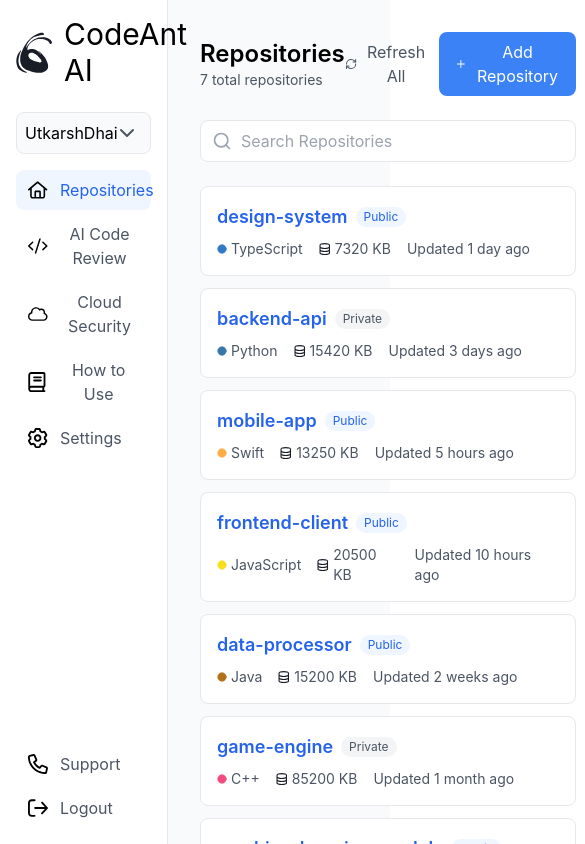
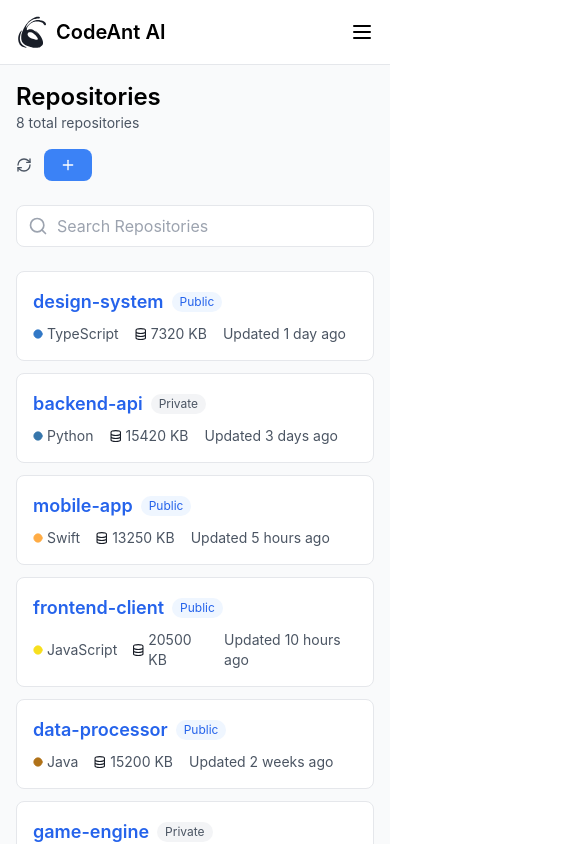
Before and after one commit to Kraken57/cafe, a React (Vite) app: page /repositories in a window 390 px wide. Shown: the top 844 px of the page, 585 px wide, since content can reach past the window. Built offline with nearby package versions, Linux system fonts and the light colour scheme.

Commit message:
added mobile view and local storage

```diff
--- /dev/null
+++ b/src/components/MobileMenu.tsx
@@ -0,0 +1,63 @@
+import { motion, AnimatePresence } from "framer-motion";
+import { useNavigate } from "react-router-dom";
+import Home from "../assets/sidebar/home.svg";
+import Code from "../assets/sidebar/code.svg";
+import Cloud from "../assets/sidebar/cloud.svg";
+import Book from "../assets/sidebar/book.svg";
+import Gear from "../assets/sidebar/gear.svg";
+import Help from "../assets/sidebar/help.svg";
+import Logout from "../assets/sidebar/logout.svg";
+
+interface MobileMenuProps {
+  isOpen: boolean;
+  onClose: () => void;
+}
+
+export const MobileMenu = ({ isOpen, onClose }: MobileMenuProps) => {
+  const navigate = useNavigate();
+
+  const handleNavigation = (path: string) => {
+    if (path === "/") {
+      navigate(path);
+    } else {
+      navigate("/repositories");
+    }
+    onClose();
+  };
+
+  const menuItems = [
+    { icon: Home, label: "Repositories", path: "/repositories" },
+    { icon: Code, label: "AI Code Review", path: "/code-review" },
+    { icon: Cloud, label: "Cloud Security", path: "/security" },
+    { icon: Book, label: "How to Use", path: "/guide" },
+    { icon: Gear, label: "Settings", path: "/settings" },
+    { icon: Help, label: "Support", path: "/support" },
+    { icon: Logout, label: "Logout", path: "/" },
+  ];
+
+  return (
+    <AnimatePresence>
+      {isOpen && (
+        <motion.div
+          initial={{ opacity: 0, y: -20 }}
+          animate={{ opacity: 1, y: 0 }}
+          exit={{ opacity: 0, y: -20 }}
+          className="lg:hidden absolute top-full left-0 right-0 bg-white border-b border-gray-200 shadow-lg"
+        >
+          <div className="p-2">
+            {menuItems.map((item) => (
+              <button
+                key={item.label}
+                onClick={() => handleNavigation(item.path)}
+                className="w-full flex items-center gap-3 px-4 py-3 text-gray-600 hover:bg-gray-50 rounded-lg"
+              >
+                <img src={item.icon} alt={item.label} className="w-5 h-5" />
+                <span>{item.label}</span>
+              </button>
+            ))}
+          </div>
+        </motion.div>
+      )}
+    </AnimatePresence>
+  );
+};
--- a/src/components/Sidebar.tsx
+++ b/src/components/Sidebar.tsx
@@ -1,17 +1,20 @@
 import Logo from "../assets/logo.svg";
-import { ChevronDown } from "lucide-react";
-import { useNavigate, useLocation } from "react-router-dom";
-import Home from "../assets/sidebar/home.svg"
-import Code from "../assets/sidebar/code.svg"
-import Cloud from "../assets/sidebar/cloud.svg"
-import Book from "../assets/sidebar/book.svg"
-import Gear from "../assets/sidebar/gear.svg"
-import Help from "../assets/sidebar/help.svg"
-import Logout from "../assets/sidebar/logout.svg"
+import { ChevronDown, X } from "lucide-react";
+import { useNavigate } from "react-router-dom";
+import Home from "../assets/sidebar/home.svg";
+import Code from "../assets/sidebar/code.svg";
+import Cloud from "../assets/sidebar/cloud.svg";
+import Book from "../assets/sidebar/book.svg";
+import Gear from "../assets/sidebar/gear.svg";
+import Help from "../assets/sidebar/help.svg";
+import Logout from "../assets/sidebar/logout.svg";
 
-export const Sidebar = () => {
+interface SidebarProps {
+  onClose?: () => void;
+}
+
+export const Sidebar = ({ onClose }: SidebarProps) => {
   const navigate = useNavigate();
-  const location = useLocation();
 
   const handleNavigation = (path: string) => {
     if (path !== "/") {
@@ -19,16 +22,22 @@
     } else {
       navigate(path);
     }
+    onClose?.();
   };
 
-  const getActiveClass = (path: string) =>
-    location.pathname === path
-      ? "bg-blue-50 text-blue-600"
-      : "text-gray-600 hover:bg-gray-50";
+  return (
+    <aside className="w-64 bg-white h-screen shadow-lg">
+      <div className="flex flex-col h-full p-4">
+        {/* Close button for mobile */}
+        {onClose && (
+          <button
+            onClick={onClose}
+            className="lg:hidden absolute top-4 right-4 p-2"
+          >
+            <X className="w-6 h-6" />
+          </button>
+        )}
 
-  return (
-    <aside className="w-64 bg-white border-r border-gray-200 p-4">
-      <div className="flex flex-col h-full">
         <div className="mb-6">
           <div className="text-3xl gap-3 flex items-center">
             <img src={Logo} alt="Logo" width={40} height={40} />
@@ -39,41 +48,34 @@
         <div className="relative mb-4">
           <select className="w-full p-2 pr-8 bg-gray-50 border border-gray-200 rounded-lg appearance-none">
             <option>UtkarshDhairyaPatel</option>
-            <option>JohnDoe</option>
-            <option>JaneSmith</option>
           </select>
           <ChevronDown className="absolute right-3 top-1/2 transform -translate-y-1/2 text-gray-600" />
         </div>
 
         <nav className="space-y-1">
           <SidebarLink
-            icon  = {<img src={Home} alt="Home" className="w-5 h-5" />}
+            icon={<img src={Home} alt="Home" className="w-5 h-5" />}
             label="Repositories"
-            activeClass={getActiveClass("/repositories")}
             onClick={() => handleNavigation("/repositories")}
           />
           <SidebarLink
             icon={<img src={Code} alt="Code" className="w-5 h-5" />}
             label="AI Code Review"
-            activeClass={getActiveClass("/code-review")}
             onClick={() => handleNavigation("/code-review")}
           />
           <SidebarLink
             icon={<img src={Cloud} alt="Cloud" className="w-5 h-5" />}
             label="Cloud Security"
-            activeClass={getActiveClass("/security")}
             onClick={() => handleNavigation("/security")}
           />
           <SidebarLink
             icon={<img src={Book} alt="Book" className="w-5 h-5" />}
             label="How to Use"
-            activeClass={getActiveClass("/guide")}
             onClick={() => handleNavigation("/guide")}
           />
           <SidebarLink
             icon={<img src={Gear} alt="Gear" className="w-5 h-5" />}
             label="Settings"
-            activeClass={getActiveClass("/settings")}
             onClick={() => handleNavigation("/settings")}
           />
         </nav>
@@ -82,13 +84,11 @@
           <SidebarLink
             icon={<img src={Help} alt="Help" className="w-5 h-5" />}
             label="Support"
-            activeClass={getActiveClass("/support")}
             onClick={() => handleNavigation("/support")}
           />
           <SidebarLink
             icon={<img src={Logout} alt="Logout" className="w-5 h-5" />}
             label="Logout"
-            activeClass="text-gray-600 hover:bg-gray-50"
             onClick={() => handleNavigation("/")}
           />
         </div>
@@ -100,19 +100,13 @@
 interface SidebarLinkProps {
   icon: React.ReactNode;
   label: string;
-  activeClass: string;
   onClick?: () => void;
 }
 
-const SidebarLink = ({
-  icon,
-  label,
-  activeClass,
-  onClick,
-}: SidebarLinkProps) => (
+const SidebarLink = ({ icon, label, onClick }: SidebarLinkProps) => (
   <button
     onClick={onClick}
-    className={`w-full flex items-center gap-3 px-3 py-2 rounded-lg transition-colors ${activeClass}`}
+    className="w-full flex items-center gap-3 px-3 py-2 rounded-lg transition-colors text-gray-600 hover:bg-gray-50"
   >
     {icon}
     <span>{label}</span>
--- a/src/components/repository/RepositoryHeader.tsx
+++ b/src/components/repository/RepositoryHeader.tsx
@@ -1,13 +1,16 @@
-import { RefreshCw, Plus } from 'lucide-react';
+import { RefreshCw, Plus } from "lucide-react";
 
 interface RepositoryHeaderProps {
   totalCount: number;
   onAddClick: () => void;
 }
 
-export const RepositoryHeader = ({ totalCount, onAddClick }: RepositoryHeaderProps) => {
+export const RepositoryHeader = ({
+  totalCount,
+  onAddClick,
+}: RepositoryHeaderProps) => {
   return (
-    <div className="flex justify-between items-center mb-6">
+    <div className="flex flex-col lg:flex-row lg:items-center lg:justify-between gap-4 mb-6">
       <div>
         <h1 className="text-2xl font-semibold">Repositories</h1>
         <p className="text-sm text-gray-600">{totalCount} total repositories</p>
@@ -16,14 +19,14 @@
       <div className="flex gap-3">
         <button className="flex items-center gap-2 text-gray-600 hover:text-gray-900 transition-colors">
           <RefreshCw className="w-4 h-4" />
-          Refresh All
+          <span className="hidden lg:inline">Refresh All</span>
         </button>
         <button
           onClick={onAddClick}
           className="flex items-center gap-2 px-4 py-2 bg-blue-500 text-white rounded-lg hover:bg-blue-600 transition-colors"
         >
           <Plus className="w-4 h-4" />
-          Add Repository
+          <span className="hidden lg:inline">Add Repository</span>
         </button>
       </div>
     </div>
--- a/src/hooks/useRepositories.ts
+++ b/src/hooks/useRepositories.ts
@@ -1,4 +1,4 @@
-import { useState } from 'react';
+import { useState, useEffect } from "react";
 
 export interface Repository {
   id: string;
@@ -10,72 +10,92 @@
   updatedAt: string;
 }
 
-export const useRepositories = () => {
-  const [repositories, setRepositories] = useState<Repository[]>([
+const STORAGE_KEY = "repositories";
+
+const defaultRepositories = [
   {
-      id: '1',
-      name: 'design-system',
-      url: 'https://github.com/user/design-system',
+    id: "1",
+    name: "design-system",
+    url: "https://github.com/user/design-system",
     isPublic: true,
-      language: 'TypeScript',
-      size: '7320 KB',
-      updatedAt: '1 day ago'
+    language: "TypeScript",
+    size: "7320 KB",
+    updatedAt: "1 day ago",
   },
   {
-        id: '2',
-        name: 'backend-api',
-        url: 'https://github.com/user/backend-api',
+    id: "2",
+    name: "backend-api",
+    url: "https://github.com/user/backend-api",
     isPublic: false,
-        language: 'Python',
-        size: '15420 KB',
-        updatedAt: '3 days ago',
+    language: "Python",
+    size: "15420 KB",
+    updatedAt: "3 days ago",
   },
   {
-        id: '3',
-        name: 'mobile-app',
-        url: 'https://github.com/user/mobile-app',
+    id: "3",
+    name: "mobile-app",
+    url: "https://github.com/user/mobile-app",
     isPublic: true,
-        language: 'Swift',
-        size: '13250 KB',
-        updatedAt: '5 hours ago',
+    language: "Swift",
+    size: "13250 KB",
+    updatedAt: "5 hours ago",
   },
   {
-        id: '4',
-        name: 'frontend-client',
-        url: 'https://github.com/user/frontend-client',
+    id: "4",
+    name: "frontend-client",
+    url: "https://github.com/user/frontend-client",
     isPublic: true,
-        language: 'JavaScript',
-        size: '20500 KB',
-        updatedAt: '10 hours ago',
+    language: "JavaScript",
+    size: "20500 KB",
+    updatedAt: "10 hours ago",
   },
   {
-        id: '5',
-        name: 'data-processor',
-        url: 'https://github.com/user/data-processor',
+    id: "5",
+    name: "data-processor",
+    url: "https://github.com/user/data-processor",
     isPublic: true,
-        language: 'Java',
-        size: '15200 KB',
-        updatedAt: '2 weeks ago',
+    language: "Java",
+    size: "15200 KB",
+    updatedAt: "2 weeks ago",
   },
   {
-        id: '6',
-        name: 'game-engine',
-        url: 'https://github.com/user/game-engine',
+    id: "6",
+    name: "game-engine",
+    url: "https://github.com/user/game-engine",
     isPublic: false,
-        language: 'C++',
-        size: '85200 KB',
-        updatedAt: '1 month ago',
+    language: "C++",
+    size: "85200 KB",
+    updatedAt: "1 month ago",
   },
   {
-        id: '7',
-        name: 'machine-learning-models',
-        url: 'https://github.com/user/ml-models',
+    id: "7",
+    name: "machine-learning-models",
+    url: "https://github.com/user/ml-models",
     isPublic: true,
-        language: 'Python',
-        size: '98230 KB',
-        updatedAt: '2 days ago',
+    language: "Python",
+    size: "98230 KB",
+    updatedAt: "2 days ago",
   },
-  ]);
+  {
+    id: "8",
+    name: "cloud-infrastructure",
+    url: "https://github.com/user/cloud-infrastructure",
+    isPublic: false,
+    language: "TypeScript",
+    size: "45600 KB",
+    updatedAt: "6 days ago",
+  },
+];
+
+export const useRepositories = () => {
+  const [repositories, setRepositories] = useState<Repository[]>(() => {
+    const stored = localStorage.getItem(STORAGE_KEY);
+    return stored ? JSON.parse(stored) : defaultRepositories;
+  });
+
+  useEffect(() => {
+    localStorage.setItem(STORAGE_KEY, JSON.stringify(repositories));
+  }, [repositories]);
 
   const addRepository = (name: string, url: string, language: string) => {
     const newRepo: Repository = {
@@ -84,10 +104,10 @@
       url,
       isPublic: true,
       language,
-      size: '0 KB',
-      updatedAt: 'just now'
+      size: "0 KB",
+      updatedAt: "just now",
     };
-    setRepositories(prev => [newRepo, ...prev]);
+    setRepositories((prev) => [newRepo, ...prev]);
   };
 
   return { repositories, addRepository };
--- a/src/pages/Repositories.tsx
+++ b/src/pages/Repositories.tsx
@@ -5,10 +5,13 @@
 import { RepositoryHeader } from "../components/repository/RepositoryHeader";
 import { RepositorySearch } from "../components/repository/RepositorySearch";
 import { useRepositories } from "../hooks/useRepositories";
+import { Menu } from "lucide-react";
+import { MobileMenu } from "../components/MobileMenu";
 
 export const Repositories = () => {
   const [searchQuery, setSearchQuery] = useState("");
   const [isAddModalOpen, setIsAddModalOpen] = useState(false);
+  const [isMobileMenuOpen, setIsMobileMenuOpen] = useState(false);
   const { repositories, addRepository } = useRepositories();
 
   const handleAddRepository = (repo: {
@@ -20,9 +23,32 @@
   };
 
   return (
-    <div className="flex h-screen bg-gray-50">
+    <div className="flex min-h-screen bg-gray-50">
+      {/* Desktop Sidebar */}
+      <div className="hidden lg:block">
         <Sidebar />
-      <main className="flex-1 p-8">
+      </div>
+
+      <div className="flex-1">
+        {/* Mobile Header */}
+        <div className="lg:hidden bg-white border-b border-gray-200 sticky top-0 z-20">
+          <div className="flex items-center justify-between p-4">
+            <div className="flex items-center gap-2">
+              <img src="/src/assets/logo.svg" alt="Logo" className="w-8 h-8" />
+              <span className="text-xl font-semibold">CodeAnt AI</span>
+            </div>
+            <button onClick={() => setIsMobileMenuOpen(!isMobileMenuOpen)}>
+              <Menu className="w-6 h-6" />
+            </button>
+          </div>
+          <MobileMenu
+            isOpen={isMobileMenuOpen}
+            onClose={() => setIsMobileMenuOpen(false)}
+          />
+        </div>
+
+        {/* Main Content */}
+        <main className="p-4 lg:p-8">
           <div className="max-w-6xl mx-auto">
             <RepositoryHeader
               totalCount={repositories.length}
@@ -35,6 +61,8 @@
             />
           </div>
         </main>
+      </div>
+
       <AddRepositoryModal
         isOpen={isAddModalOpen}
         onClose={() => setIsAddModalOpen(false)}
```
Also changed, not shown: src/components/AddRepositoryModal.tsx (+8 -2 lines). Lines whose indentation alone changed are shown as unchanged.
